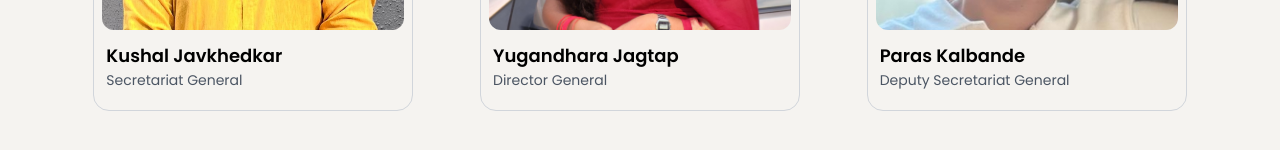
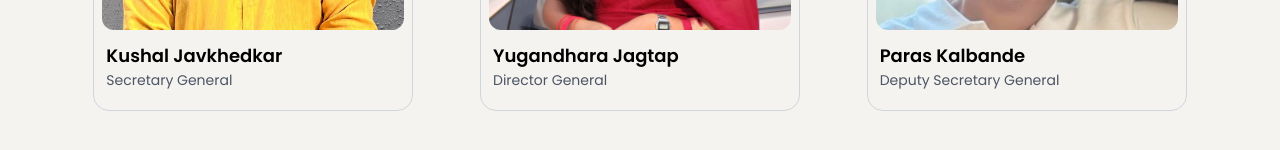
Before and after one commit to spectropaws/yccexmun, a Next.js app: page /teams in a window 1280 px wide. Shown: the part 563-713 px from the top of the page. Built offline with nearby package versions, Linux system fonts and the light colour scheme.

Commit message:
Correct Secretary General spells

```diff
--- a/app/gensecletter/page.js
+++ b/app/gensecletter/page.js
@@ -3,7 +3,7 @@ import GenSec from "../../components/GenSec";
 
 export const metadata = {
   title: "GenSec Message",
-  description: "Message from General Secretariat."
+  description: "Message from Secretary General."
 };
 
 
--- a/components/GenSec.js
+++ b/components/GenSec.js
@@ -13,7 +13,7 @@ export default function LetterPage() {
         <div className="gen-sec-letter-container shadow-md relative">
           <section className="gen-sec-letter flex flex-col md:flex-row items-start justify-between">
             <div className="text-left w-full md:w-1/2 pr-4 mb-4 md:mb-0">
-            <h2 className="text-2xl font-bold mt-8 mb-8"> <span className="text-6xl font-bold">“</span>Message  from the Secretariat General</h2>
+            <h2 className="text-2xl font-bold mt-8 mb-8"> <span className="text-6xl font-bold">“</span>Message  from the Secretary General</h2>
             <p></p>
 
               <p className="mt-4 font-semibold">Dear Delegates and Honored Guests,</p>
@@ -40,7 +40,7 @@ export default function LetterPage() {
               <br />
               <p>Wishing you all an inspiring and transformative experience.</p>
               <br />
-              <h3 className="text-left font-heading right-0 bottom-3 mb-1">Secretariat General,</h3>
+              <h3 className="text-left font-heading right-0 bottom-3 mb-1">Secretary General,</h3>
               <h3 className="text-left font-bold right-0 bottom-3 mb-4">Kushal Javkhedkar</h3>
             </div>
 
--- a/data.js
+++ b/data.js
@@ -120,7 +120,7 @@ export const teamsData = [
     members: [
       {
         name: "Kushal Javkhedkar",
-        role: "Secretariat General",
+        role: "Secretary General",
         image:
           "/USG/Kushal1.jpg",
       },
@@ -132,13 +132,13 @@ export const teamsData = [
       },
       {
         name: "Paras Kalbande",
-        role: "Deputy Secretariat General",
+        role: "Deputy Secretary General",
         image:
           "/USG/Paras Kalbande_DeputyGenSec.jpg",
       },
       {
         name: "Avanti Raut",
-        role: "Deputy General Secretariat",
+        role: "Deputy Secretary General",
         image:
           "/USG/AvantiRaut_DeputyGenSec.jpg",
       },
```
